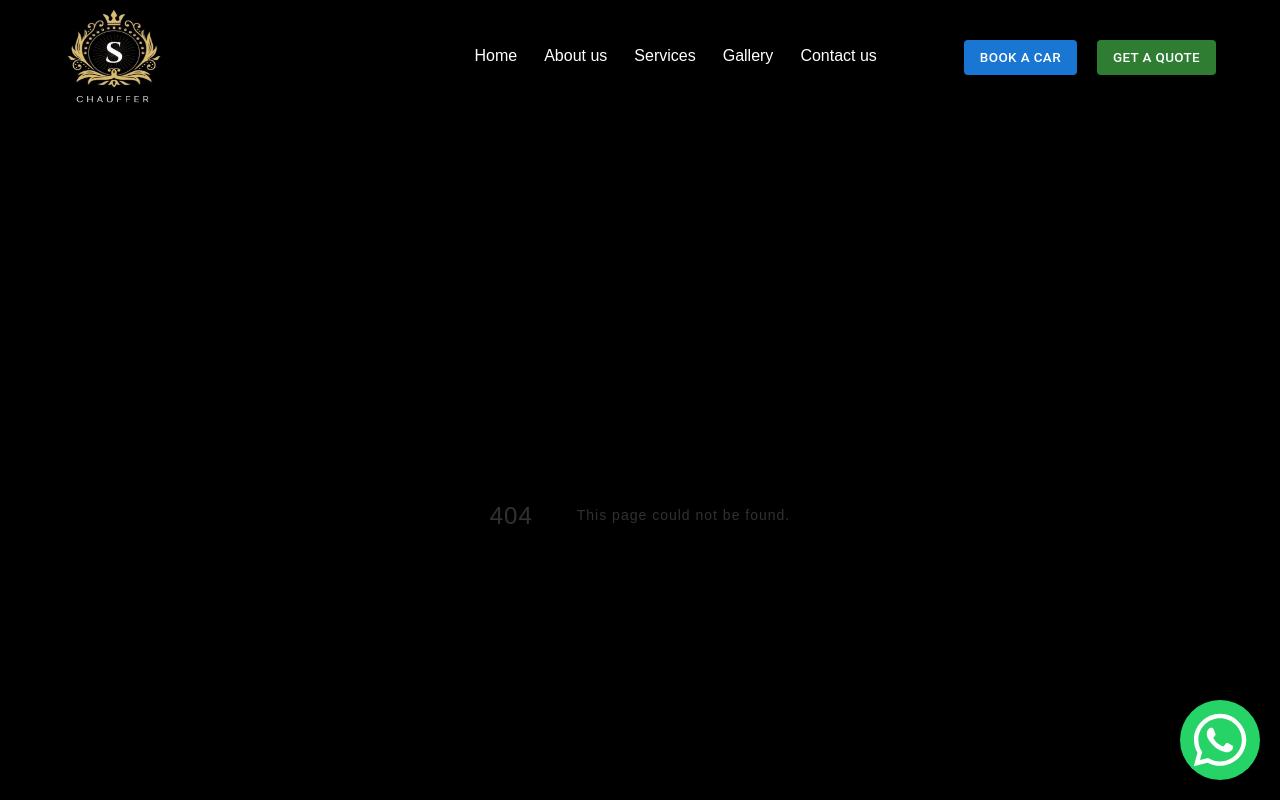
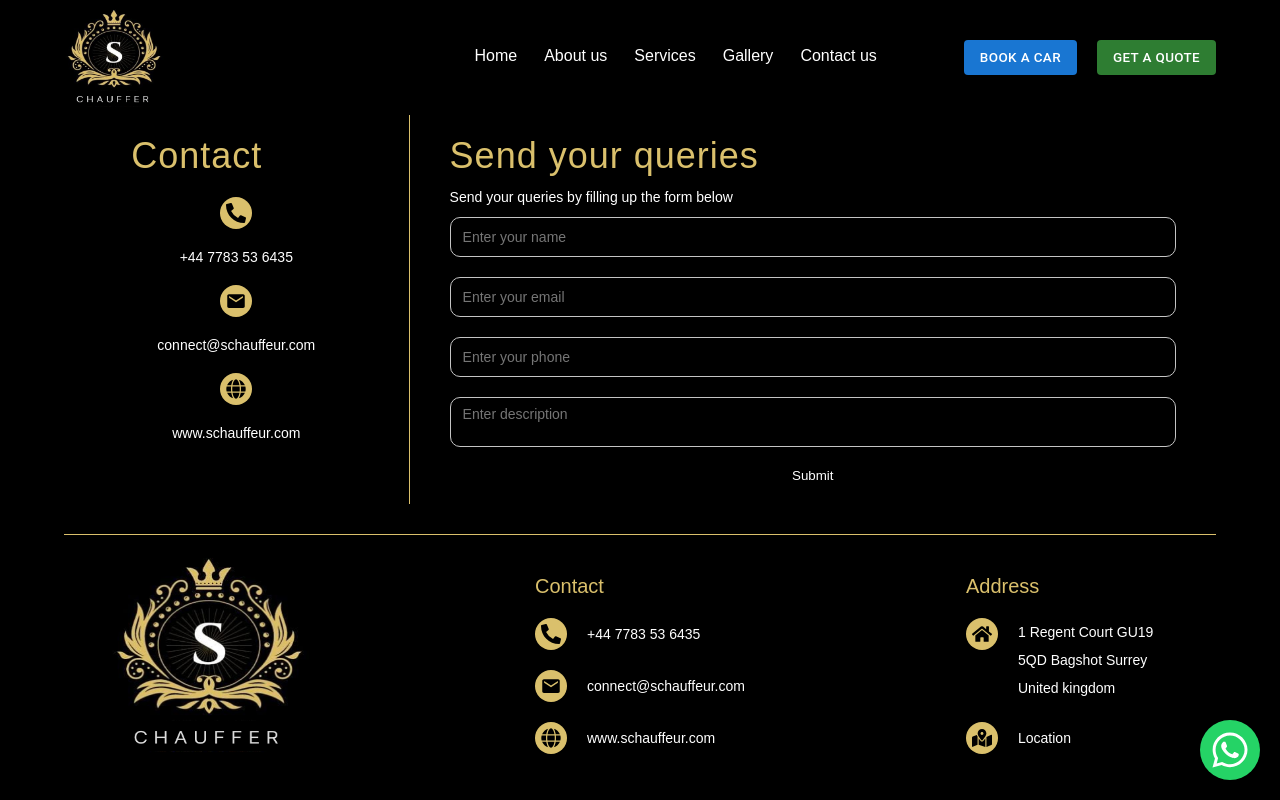
Before and after one commit to hammadlodhi/chauffers-web, a Next.js app: page /contact-us in a window 1280 px wide. Before the commit this address had no page. Shown: the top 800 px of the page. Built offline with nearby package versions, Linux system fonts and the light colour scheme.

Commit message:
added contact us

```diff
--- /dev/null
+++ b/src/app/contact-us/page.tsx
@@ -0,0 +1,8 @@
+import ContactUs from '@/components/AppComponents/ContactUs/ContactUs';
+import React from 'react';
+
+const page = () => {
+  return <ContactUs />;
+};
+
+export default page;
--- /dev/null
+++ b/src/components/AppComponents/ContactUs/ContactUs.scss
@@ -0,0 +1,91 @@
+.contact-us {
+  width: 90%;
+  margin: 0 auto;
+  max-width: 1200px;
+  color: white;
+  display: flex;
+
+  &__contact-details {
+    width: 30%;
+    display: flex;
+    flex-direction: column;
+    align-items: center;
+    border-right: 1px solid #dac06c;
+  }
+  &__contact-form {
+    width: 70%;
+    padding: 20px 40px;
+    display: flex;
+    flex-direction: column;
+    gap: 12px;
+    h1 {
+      color: #dac06c;
+    }
+    p {
+      font-size: 14px;
+    }
+    form {
+      display: flex;
+      flex-direction: column;
+      gap: 20px;
+    }
+  }
+  &__container {
+    display: flex;
+    flex-direction: column;
+    align-items: center;
+    justify-content: flex-start;
+    gap: 20px;
+  }
+  &__icon {
+    background-color: #dac06c;
+    padding: 6px;
+    border-radius: 50%;
+    display: flex;
+    justify-content: center;
+    align-items: center;
+  }
+  a {
+    transition: color 0.8s;
+    font-size: 14px;
+    color: white;
+  }
+  a:hover {
+    color: red;
+  }
+  &__title {
+    color: #dac06c;
+  }
+  &__field-container {
+    display: flex;
+    flex-direction: column;
+    gap: 20px;
+    width: 250px;
+    padding: 20px;
+  }
+  @include max(md) {
+    flex-direction: column;
+    &__contact-details {
+      width: 100%;
+      border: none;
+      border-bottom: 1px solid #dac06c;
+    }
+    &__contact-form {
+      width: 100%;
+    }
+    &__field-container {
+      flex-direction: row;
+      width: auto;
+      flex-wrap: wrap;
+      align-items: center;
+    }
+  }
+  @include max(sm) {
+    &__field-container {
+      flex-direction: column;
+      width: auto;
+      //   flex-wrap: wrap;
+      //   align-items: center;
+    }
+  }
+}
--- /dev/null
+++ b/src/components/AppComponents/ContactUs/ContactUs.tsx
@@ -0,0 +1,79 @@
+'use client';
+import React from 'react';
+import { FaGlobe, FaPhoneAlt } from 'react-icons/fa';
+import { IoMdMail } from 'react-icons/io';
+import { useForm, SubmitHandler } from 'react-hook-form';
+
+interface IFormInput {
+  name: string;
+  email: string;
+  phone: string;
+  description: string;
+}
+
+const ContactUs = () => {
+  const {
+    register,
+    formState: { errors },
+    handleSubmit,
+  } = useForm<IFormInput>();
+  const onSubmit: SubmitHandler<IFormInput> = (data) => console.log(data);
+  console.log(errors);
+  return (
+    <div className='contact-us'>
+      <div className='contact-us__contact-details'>
+        <div className='contact-us__field-container'>
+          <h1 className='contact-us__title'>Contact</h1>
+          <div className='contact-us__container'>
+            <div className='contact-us__icon'>
+              <FaPhoneAlt size={20} fill='black' />
+            </div>
+            <a href='tel:+44 7783 53 6435'>+44 7783 53 6435</a>
+          </div>
+          <div className='contact-us__container'>
+            <div className='contact-us__icon'>
+              <IoMdMail size={20} fill='black' />
+            </div>
+            <a href='mailto:connect@schauffeur.com'>connect@schauffeur.com</a>
+          </div>
+          <div className='contact-us__container'>
+            <div className='contact-us__icon'>
+              <FaGlobe size={20} fill='black' />
+            </div>
+            <a href='https://www.schauffeur.com' target='_blank'>
+              www.schauffeur.com
+            </a>
+          </div>
+        </div>
+      </div>
+      <div className='contact-us__contact-form'>
+        <h1>Send your queries</h1>
+        <p>Send your queries by filling up the form below</p>
+        <form onSubmit={handleSubmit(onSubmit)}>
+          <input
+            type='text'
+            placeholder='Enter your name'
+            {...register('name', { required: true })}
+          />
+          <input
+            type='text'
+            placeholder='Enter your email'
+            {...register('email', { required: true })}
+          />
+          <input
+            type='text'
+            placeholder='Enter your phone'
+            {...register('phone', { required: true })}
+          />
+          <textarea
+            placeholder='Enter description'
+            {...register('description', { required: true })}
+          ></textarea>
+          <button type='submit'>Submit</button>
+        </form>
+      </div>
+    </div>
+  );
+};
+
+export default ContactUs;
--- a/src/components/AppComponents/Footer/Footer.scss
+++ b/src/components/AppComponents/Footer/Footer.scss
@@ -1,6 +1,6 @@
 .footer {
   width: 90%;
-  margin: 0 auto;
+  margin: 30px auto;
   max-width: 1200px;
   background-color: black;
   padding: 20px;
--- a/src/components/AppComponents/WhatsApp/WhatsApp.tsx
+++ b/src/components/AppComponents/WhatsApp/WhatsApp.tsx
@@ -13,7 +13,7 @@ const WhatsApp: FC<IProps> = ({ number }) => {
 
   return (
     <Link className={classNames('whatsapp-icon')} href={toNumber}>
-      <FaWhatsapp size={60} fill='white' />
+      <FaWhatsapp size={40} fill='white' />
     </Link>
   );
 };
--- a/src/components/AppComponents/_AppComponents.scss
+++ b/src/components/AppComponents/_AppComponents.scss
@@ -5,3 +5,4 @@
 @import './WhatsApp/WhatsApp.scss';
 @import './Footer/Footer.scss';
 @import './Gallery/Gallery.scss';
+@import './ContactUs/ContactUs.scss';
--- a/src/styles/global.scss
+++ b/src/styles/global.scss
@@ -112,7 +112,8 @@ input:not([type='checkbox']) {
   resize: none;
   outline: none !important;
   width: 100%;
-  margin-top: size(1);
+  background-color: black;
+  color: white !important;
 }
 textarea {
   border-radius: $spacing * 2.5;
@@ -122,7 +123,8 @@ textarea {
   resize: none;
   outline: none !important;
   width: 100%;
-  margin-top: size(3);
+  background-color: black;
+  color: white !important;
 }
 ::-webkit-input-placeholder,
 :-ms-input-placeholder,
```
